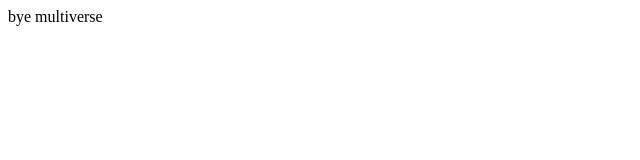
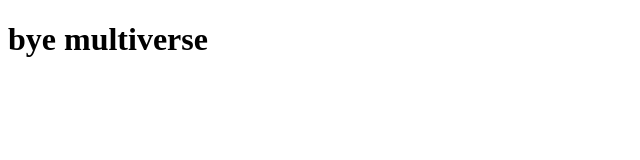
Before and after one commit to hwzieba/hwzieba.github.io, a plain HTML site: page index.html in a window 1280 px wide. Shown: the whole page, without its empty margins (0-640 px from the left). Drawn offline with Linux system fonts and the light colour scheme.

Commit message:
Update index.html with heading and stylesheet link

```diff
--- a/index.html
+++ b/index.html
@@ -2,8 +2,9 @@
 <html>
   <head>
     <title>bye multiverse</title>
+    <link ref="stylesheet" href="style.css">
   </head>
   <body>
-    bye multiverse
+    <h1>bye multiverse</h1>
   </body>
 </html>
```
